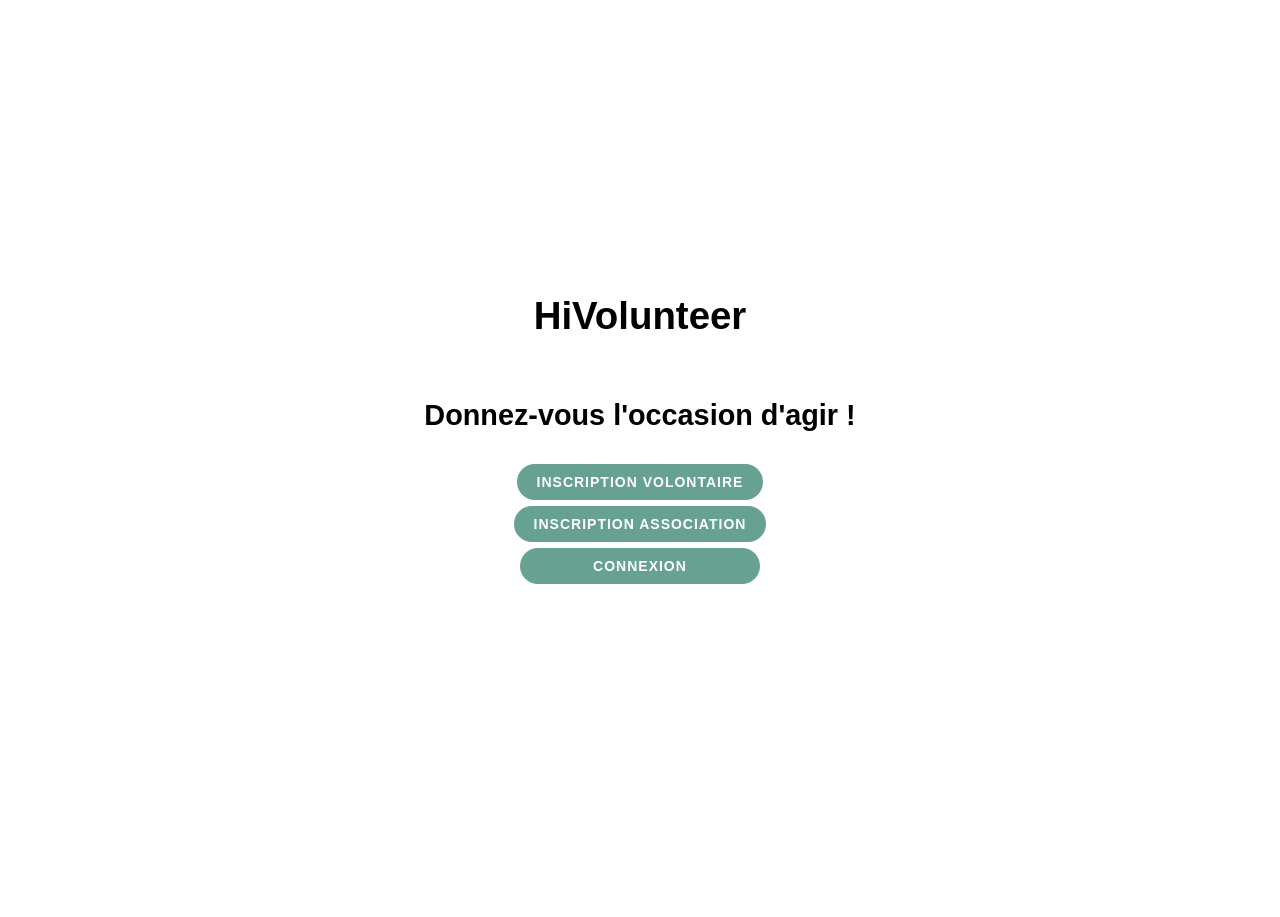
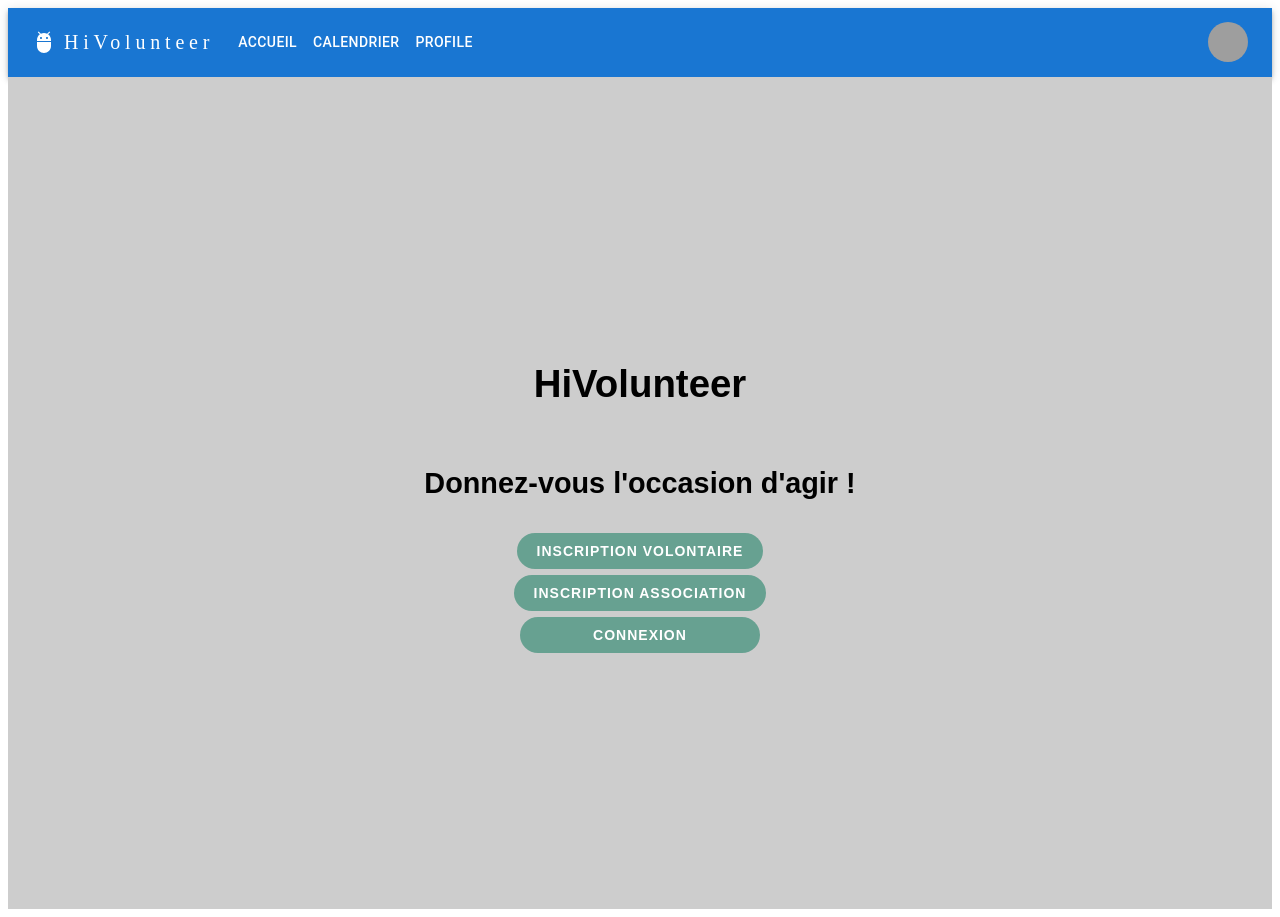
Before and after one commit to hivolunteer/web, a React (Create React App) app: page / in a window 1280 px wide. Before the commit the page ends 848 px from the top, so only its background shows below. Built offline with nearby package versions, Linux system fonts and the light colour scheme; grey boxes are pictures that could not be loaded.

Commit message:
[ADD] Sidebar draft

```diff
--- a/src/App.tsx
+++ b/src/App.tsx
@@ -1,6 +1,7 @@
 import React from 'react';
 import './App.scss';
 import { BrowserRouter as Router, Routes, Route } from 'react-router-dom';
+import Sidebar from './sidebar/Sidebar';
 
 // import Pages
 import Home from './pages/Home/Home';
@@ -10,6 +11,7 @@
 function App() {
   return (
     <Router>
+      <Sidebar />
       <Routes>
         <Route path="/" element={<Home />} />
         <Route path="/register" element={<RegisterVolunteer />} />
--- a/src/pages/Home/Home.scss
+++ b/src/pages/Home/Home.scss
@@ -8,7 +8,7 @@
     justify-content: center;
     align-items: center;
     text-align: center;
-    background-color: white;
+    background-color: $color-connexion;
     color: black;
     font-size: 1.2rem;
     font-weight: 300;
--- /dev/null
+++ b/src/sidebar/Sidebar.scss
@@ -0,0 +1,4 @@
+.toolbar {
+    background: white;
+    border-bottom: 1px solid #e0e0e0;
+}
--- /dev/null
+++ b/src/sidebar/Sidebar.tsx
@@ -0,0 +1,162 @@
+import * as React from 'react';
+import AppBar from '@mui/material/AppBar';
+import Box from '@mui/material/Box';
+import Toolbar from '@mui/material/Toolbar';
+import IconButton from '@mui/material/IconButton';
+import Typography from '@mui/material/Typography';
+import Menu from '@mui/material/Menu';
+import MenuIcon from '@mui/icons-material/Menu';
+import Container from '@mui/material/Container';
+import Avatar from '@mui/material/Avatar';
+import Button from '@mui/material/Button';
+import Tooltip from '@mui/material/Tooltip';
+import MenuItem from '@mui/material/MenuItem';
+import AdbIcon from '@mui/icons-material/Adb';
+
+const pages = ['Accueil', 'Calendrier', 'Profile'];
+const settings = ['Profile', 'Logout'];
+
+function ResponsiveAppBar() {
+  const [anchorElNav, setAnchorElNav] = React.useState<null | HTMLElement>(null);
+  const [anchorElUser, setAnchorElUser] = React.useState<null | HTMLElement>(null);
+
+  const handleOpenNavMenu = (event: React.MouseEvent<HTMLElement>) => {
+    setAnchorElNav(event.currentTarget);
+  };
+  const handleOpenUserMenu = (event: React.MouseEvent<HTMLElement>) => {
+    setAnchorElUser(event.currentTarget);
+  };
+
+  const handleCloseNavMenu = () => {
+    setAnchorElNav(null);
+  };
+
+  const handleCloseUserMenu = () => {
+    setAnchorElUser(null);
+  };
+
+  return (
+    <AppBar position="static" background-color="#F5F5F5">
+      <Container maxWidth="xl">
+        <Toolbar disableGutters>
+          <AdbIcon sx={{ display: { xs: 'none', md: 'flex' }, mr: 1 }} />
+          <Typography
+            variant="h6"
+            noWrap
+            component="a"
+            href="/"
+            sx={{
+              mr: 2,
+              display: { xs: 'none', md: 'flex' },
+              fontFamily: 'montserrat',
+              fontWeight: 'semiBold',
+              letterSpacing: '.3rem',
+              color: 'inherit',
+              textDecoration: 'none',
+            }}
+          >
+            HiVolunteer
+          </Typography>
+
+          <Box sx={{ flexGrow: 1, display: { xs: 'flex', md: 'none' } }}>
+            <IconButton
+              size="large"
+              aria-label="account of current user"
+              aria-controls="menu-appbar"
+              aria-haspopup="true"
+              onClick={handleOpenNavMenu}
+              color="inherit"
+            >
+              <MenuIcon />
+            </IconButton>
+            <Menu
+              id="menu-appbar"
+              anchorEl={anchorElNav}
+              anchorOrigin={{
+                vertical: 'bottom',
+                horizontal: 'left',
+              }}
+              keepMounted
+              transformOrigin={{
+                vertical: 'top',
+                horizontal: 'left',
+              }}
+              open={Boolean(anchorElNav)}
+              onClose={handleCloseNavMenu}
+              sx={{
+                display: { xs: 'block', md: 'none' },
+              }}
+            >
+              {pages.map((page) => (
+                <MenuItem key={page} onClick={handleCloseNavMenu}>
+                  <Typography textAlign="center">{page}</Typography>
+                </MenuItem>
+              ))}
+            </Menu>
+          </Box>
+          <AdbIcon sx={{ display: { xs: 'flex', md: 'none' }, mr: 1 }} />
+          <Typography
+            variant="h5"
+            noWrap
+            component="a"
+            href=""
+            sx={{
+              mr: 2,
+              display: { xs: 'flex', md: 'none' },
+              flexGrow: 1,
+              fontFamily: 'monospace',
+              fontWeight: 700,
+              letterSpacing: '.3rem',
+              color: 'inherit',
+              textDecoration: 'none',
+            }}
+          >
+            HiVolunteer
+          </Typography>
+          <Box sx={{ flexGrow: 1, display: { xs: 'none', md: 'flex' } }}>
+            {pages.map((page) => (
+              <Button
+                key={page}
+                onClick={handleCloseNavMenu}
+                sx={{ my: 2, color: 'white', display: 'block' }}
+              >
+                {page}
+              </Button>
+            ))}
+          </Box>
+
+          <Box sx={{ flexGrow: 0 }}>
+            <Tooltip title="Open settings">
+              <IconButton onClick={handleOpenUserMenu} sx={{ p: 0 }}>
+                <Avatar alt="User" src="../logo.svg" />
+              </IconButton>
+            </Tooltip>
+            <Menu
+              sx={{ mt: '45px' }}
+              id="menu-appbar"
+              anchorEl={anchorElUser}
+              anchorOrigin={{
+                vertical: 'top',
+                horizontal: 'right',
+              }}
+              keepMounted
+              transformOrigin={{
+                vertical: 'top',
+                horizontal: 'right',
+              }}
+              open={Boolean(anchorElUser)}
+              onClose={handleCloseUserMenu}
+            >
+              {settings.map((setting) => (
+                <MenuItem key={setting} onClick={handleCloseUserMenu}>
+                  <Typography textAlign="center">{setting}</Typography>
+                </MenuItem>
+              ))}
+            </Menu>
+          </Box>
+        </Toolbar>
+      </Container>
+    </AppBar>
+  );
+}
+export default ResponsiveAppBar;
```
